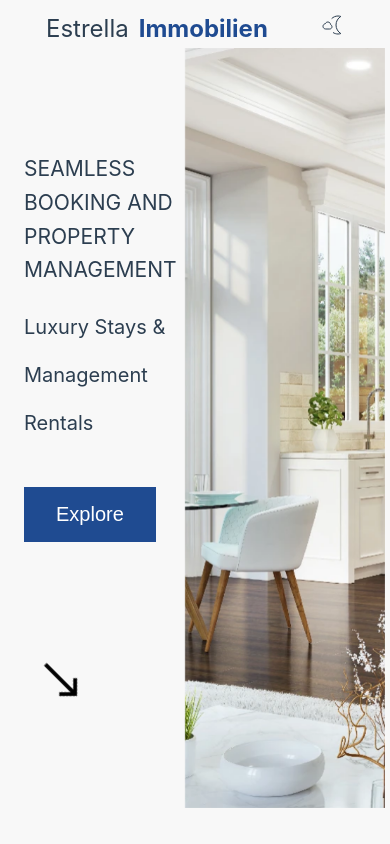
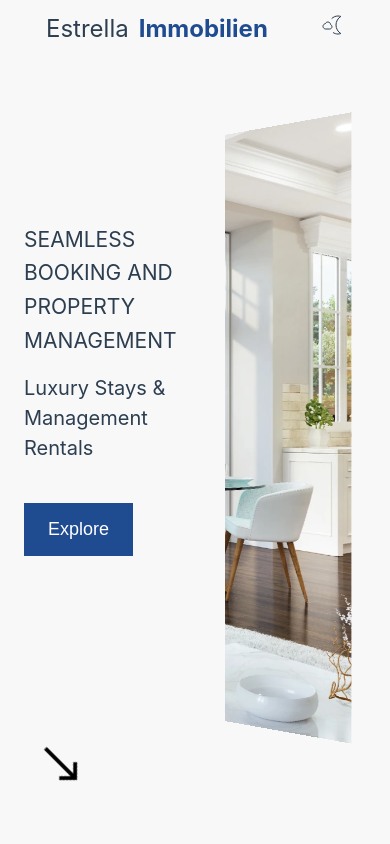
Before and after one commit to alejandroyunes/inmobiliaria-vue-scss, a Vue app: page / in a window 390 px wide. Built offline with nearby package versions, Linux system fonts and the light colour scheme; some icons are missing.

Commit message:
fix mobile

```diff
--- a/src/components/billboard/billboard-component.scss
+++ b/src/components/billboard/billboard-component.scss
@@ -5,19 +5,14 @@
   height: 100%;
   max-width: var(--max-width);
   padding: 0 24px;
+  gap: 24px;
 }
 
 .billboard-left {
   display: flex;
   flex-direction: column;
   justify-content: space-between;
-
   height: calc(90vh);
-
-  @media (max-width: 500px) {
-    margin: 0 8px 0 0;
-    height: calc(80vh);
-  }
 
   .billboard-title {
     margin: auto 0;
@@ -44,9 +39,11 @@
       animation: billboard-slide-in 1s 0.6s backwards;
       @media (max-width: 1024px) {
         font-size: 24px;
+        line-height: 36px;
       }
       @media (max-width: 768px) {
         font-size: 20px;
+        line-height: 30px;
       }
     }
 
@@ -58,6 +55,11 @@
       border: none;
       padding: 16px 32px;
       font-size: 20px;
+
+      @media (max-width: 768px) {
+        padding: 16px 24px;
+        font-size: 18px;
+      }
     }
   }
 
@@ -86,8 +88,11 @@
   .billboard-image {
     object-fit: cover;
     height: calc(90vh);
+    transform: perspective(500px) rotateY(-10deg) scale(0.9);
+
     @media (max-width: 1024px) {
       width: 500px;
+      transform: perspective(300px) rotateY(-10deg) scale(0.8);
     }
 
     @media (max-width: 768px) {
@@ -99,7 +104,11 @@
     }
 
     @media (max-width: 500px) {
-      width: 200px;
+      width: 220px;
+    }
+
+    @media (max-width: 400px) {
+      width: 160px;
     }
   }
 
@@ -115,10 +124,6 @@
     animation: imageBgSlide 1s ease-out forwards;
   }
 }
-
-
-
-
 
 .button {
   padding-top: 40px;
```
